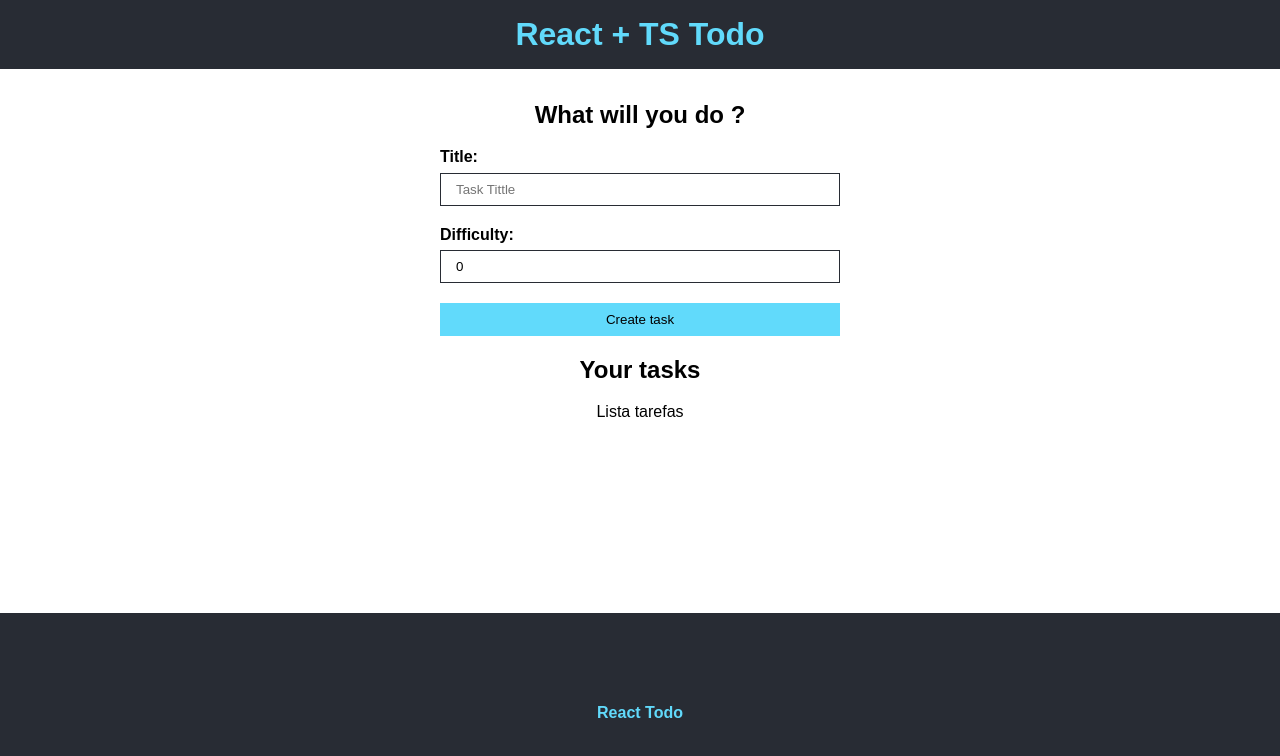
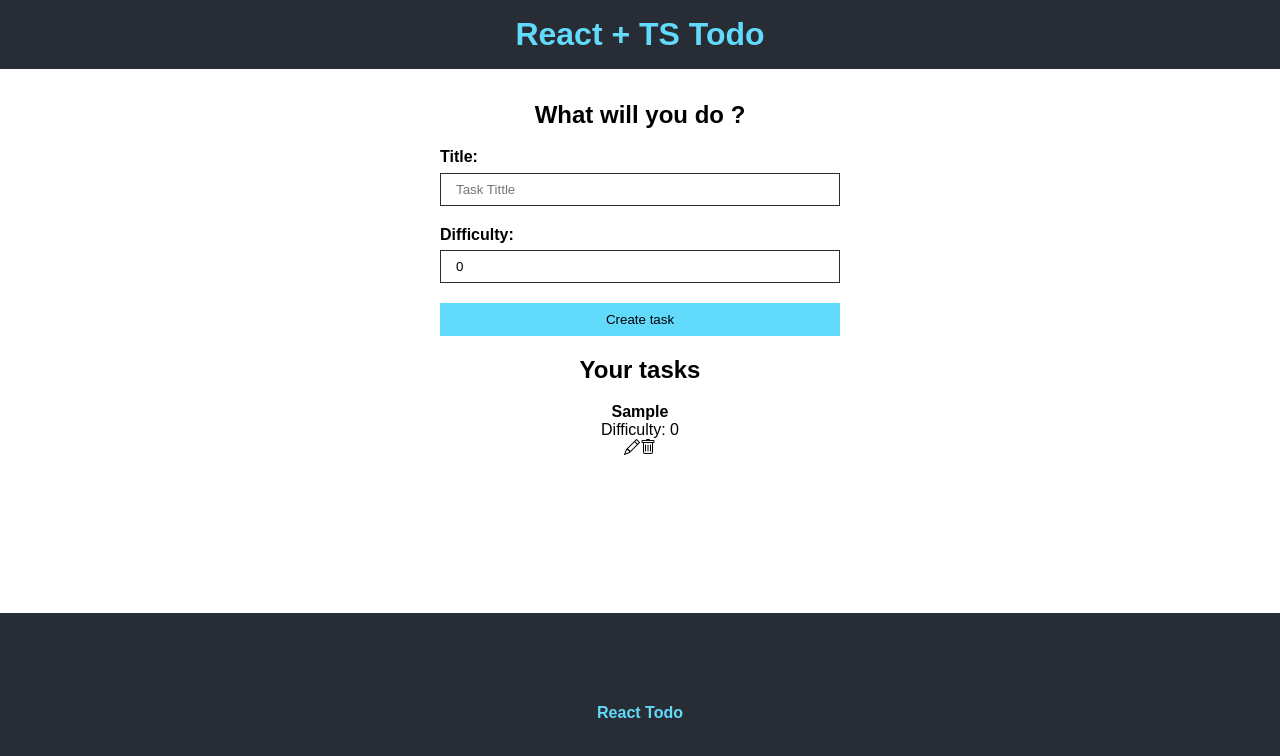
Before and after one commit to guilhermepolicarpio/to_do_react_typescript, a React (Create React App) app: page / in a window 1280 px wide. Both pictures are taken after typing "Sample" into the empty fields and a click on the input "Create task". Shown: the top 756 px of the page. Built offline with nearby package versions, Linux system fonts and the light colour scheme.

Commit message:
feat: task icons added

```diff
--- a/src/App.tsx
+++ b/src/App.tsx
@@ -8,7 +8,7 @@
 
 function App() {
 
-  const[taskList, setTaskList] = useState<ITask[]>([])
+  const [taskList, setTaskList] = useState<ITask[]>([])
 
   return (
     <div>
@@ -17,10 +17,15 @@
         <div>
           <h2>What will you do ?</h2>
         </div>
-        <TaskForm btnText={"Create task"} taskList = {taskList} setTaskList={setTaskList}/>
+        <TaskForm
+          btnText={"Create task"}
+          taskList={taskList}
+          setTaskList={setTaskList} />
         <div>
           <h2>Your tasks</h2>
-          <TaskList />
+          <TaskList
+           taskList={taskList}
+           />
         </div>
       </main>
 
--- a/src/components/TaskList.tsx
+++ b/src/components/TaskList.tsx
@@ -1,11 +1,34 @@
 import React from 'react'
+import { ITask } from '../interfaces/Task';
 
+import styles from "./TaskList.module.css"
 
-const TaskList = () => {
-    return(
-        <div>
-            <p>Lista tarefas</p>
-        </div>
+interface Props {
+    taskList: ITask[];
+}
+const TaskList = ({ taskList }: Props) => {
+    return (
+        <>
+            {taskList.length > 0 ?
+                taskList.map((task) => (
+                    <div key={task.id}>
+                        <div>
+                            <h4>{task.title}</h4>
+                            <p>Difficulty: {task.difficulty}</p>
+                        </div>
+                        <div>
+                            <i className="bi bi-pencil"></i>
+                            <i className="bi bi-trash"></i>
+                        </div>
+                    </div>
+
+                ))
+                :
+                (
+                    <p>Não tem tarefas cadastradas</p>
+                )
+            }
+        </>
     )
 }
 
```
Also changed, not shown: src/components/TaskList.module.css (added).
